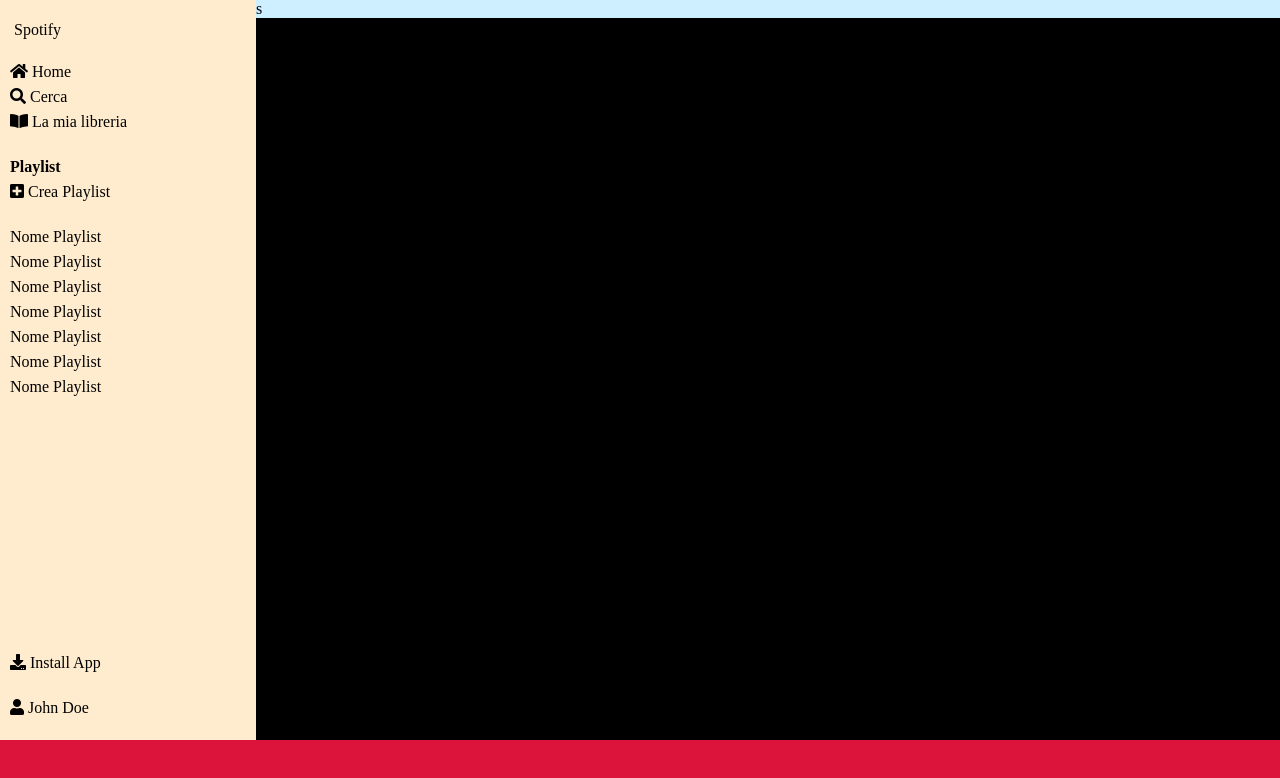
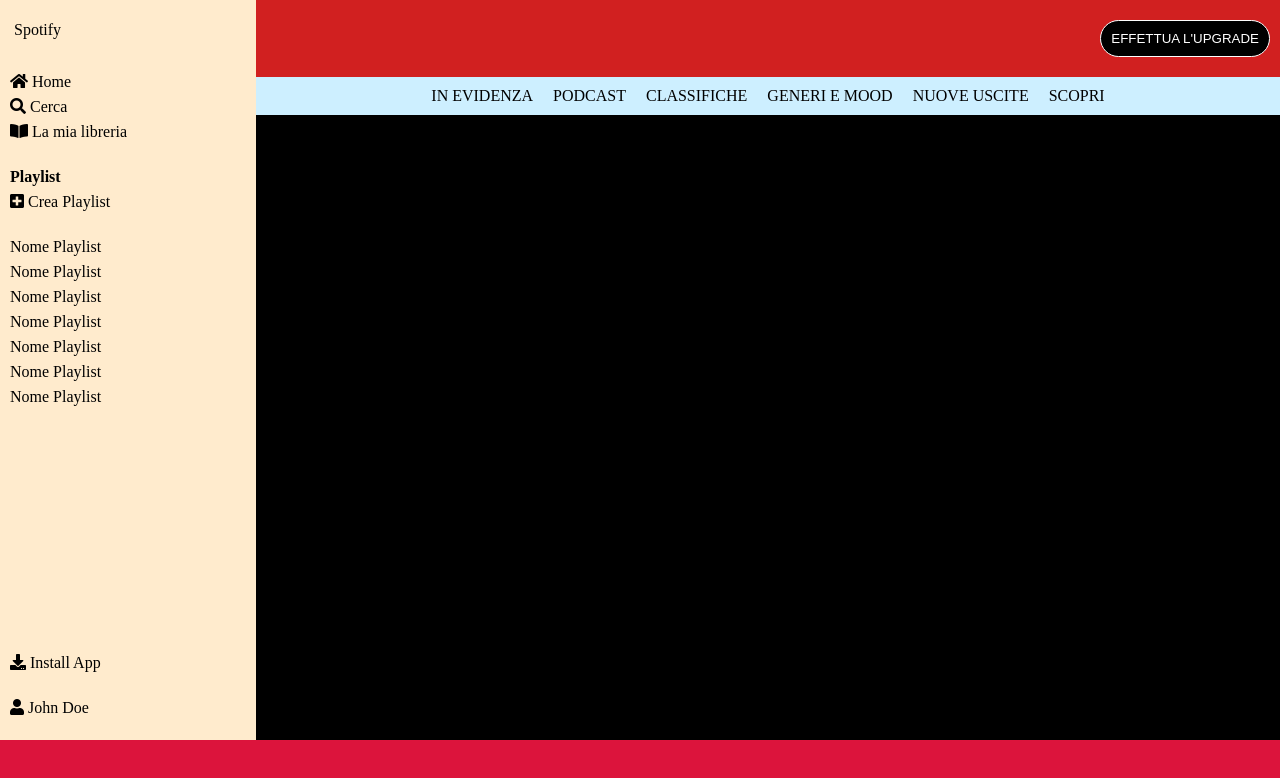
Before and after one commit to colmo0912/html-css-spotifyweb, a plain HTML site: page index.html in a window 1280 px wide. Drawn offline with Linux system fonts and the light colour scheme.

Commit message:
inserisco lista parte destra

```diff
--- a/index.html
+++ b/index.html
@@ -58,7 +58,23 @@
                 </div>
 
             </div>
-            <div class="main_right">s</div>
+            <div class="main_right">
+                <div class="main_right_top clearfix">
+                    <button class="upgrade_btn">EFFETTUA L'UPGRADE</button>
+                </div>
+
+                <div class="main_right_ul">
+                    <ul>
+                        <li>IN EVIDENZA</li>
+                        <li>PODCAST</li>
+                        <li>CLASSIFICHE</li>
+                        <li>GENERI E MOOD</li>
+                        <li>NUOVE USCITE</li>
+                        <li>SCOPRI</li>
+                    </ul>
+                </div>
+            </div>
+
 
 
         </main>
--- a/style.css
+++ b/style.css
@@ -22,6 +22,8 @@ main {
     display: table;
     clear: both;
 }
+
+/* MENù SINISTRA */
 
 .main_left,.main_right {
 
@@ -59,7 +61,7 @@ main {
 
 .logo {
 
-    padding:20px 0 20px 10px;
+    padding:20px 0 30px 10px;
 }
 
 .main_left ul ,.create_playlist,.install_app,.install_app_user{
@@ -78,3 +80,44 @@ main {
     flex-grow: 1;
 
 }
+
+/* MENù DESTRA */
+
+
+
+/* UPGRADE */
+
+.main_right_top {
+
+    width: 100%;
+    background-color: rgb(209, 32, 32);
+    padding:20px 10px 20px 0;
+}
+
+.upgrade_btn {
+
+    margin: auto;
+    float: right;
+    padding: 10px 10px 10px 10px;
+    color: white;
+    background-color: black;
+    border: 1px solid white;
+    border-radius: 20px;
+}
+
+/* MENù */
+
+.main_right_ul ul {
+
+    display: flex;
+    padding: 10px 0;
+    flex-direction: row;
+    list-style: none;
+    justify-content: center;
+
+}
+
+.main_right_ul ul li {
+
+    padding: 0 10px;
+}
```
